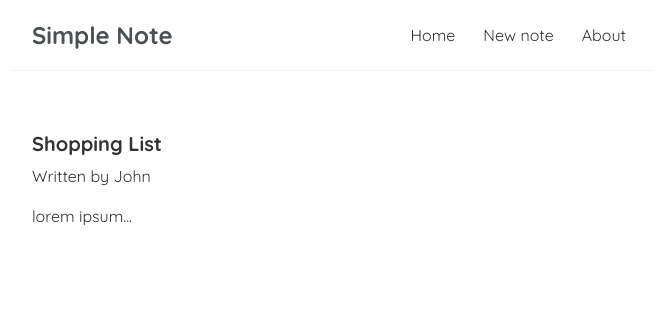
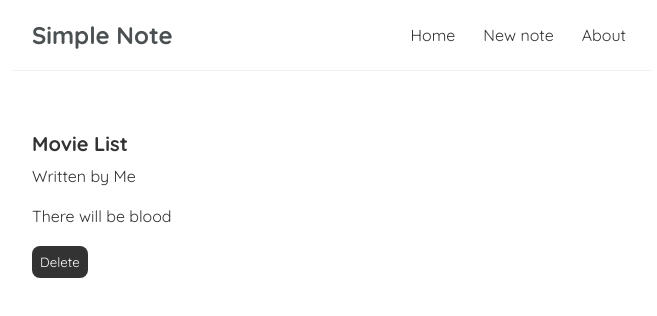
Before and after one commit to bruno-28/simple-note, a React (Create React App) app: page /notes/1 in a window 1280 px wide. Shown: the top 316 px of the page, without its empty margins (308-965 px from the left). Built offline with nearby package versions, Linux system fonts and the light colour scheme; data requests are answered from the project's data file.

Commit message:
Add not found page to App.js Add delete request to NoteDetails.js

```diff
--- a/data/db.json
+++ b/data/db.json
@@ -1,22 +1,10 @@
 {
   "notes": [
     {
-      "title": "Shopping List",
-      "body": "lorem ipsum...",
-      "author": "John",
+      "title": "Movie List",
+      "body": "There will be blood",
+      "author": "Me",
       "id": 1
-    },
-    {
-      "title": "TODO List",
-      "body": "lorem ipsum...",
-      "author": "John",
-      "id": 2
-    },
-    {
-      "title": "Movies List",
-      "body": "lorem ipsum...",
-      "author": "John",
-      "id": 3
     }
   ]
 }
--- a/src/App.js
+++ b/src/App.js
@@ -15,6 +15,7 @@ function App() {
             <Route path="/create" element={<Create />} />
             <Route path="/about" element={<h1>About</h1>} />
             <Route path="/notes/:id" element={<NoteDetails />} />
+            <Route path="*" element={<h1>Page not found</h1>} />
           </Routes>
         </div>
       </div>
--- a/src/Create.js
+++ b/src/Create.js
@@ -1,10 +1,12 @@
 import { useState } from "react";
+import { useNavigate } from "react-router-dom";
 
 const Create = () => {
   const [title, setTitle] = useState("");
   const [body, setBody] = useState("");
   const [author, setAuthor] = useState("");
   const [isPending, setIsPending] = useState(false);
+  const navigate = useNavigate();
 
   const handleSubmit = (e) => {
     e.preventDefault();
@@ -21,6 +23,8 @@ const Create = () => {
       console.log("new note added");
       setIsPending(false);
     });
+
+    navigate("/");
   };
 
   return (
--- a/src/NoteDetails.js
+++ b/src/NoteDetails.js
@@ -1,4 +1,4 @@
-import { useParams } from "react-router-dom";
+import { useNavigate, useParams } from "react-router-dom";
 import useFetch from "./useFetch";
 
 const NoteDetails = () => {
@@ -8,6 +8,15 @@ const NoteDetails = () => {
     isPending,
     error,
   } = useFetch("http://localhost:8000/notes/" + id);
+  const navigate = useNavigate();
+
+  const handleClick = () => {
+    fetch("http://localhost:8000/notes/" + id, {
+      method: "DELETE"
+    }).then(() => {
+      navigate("/");
+    })
+  }
 
   return (
     <div className="note-details">
@@ -18,6 +27,7 @@ const NoteDetails = () => {
           <h2>{note.title}</h2>
           <p>Written by {note.author}</p>
           <div>{note.body}</div>
+          <button onClick={handleClick}>Delete</button>
         </article>
       )}
     </div>
```
